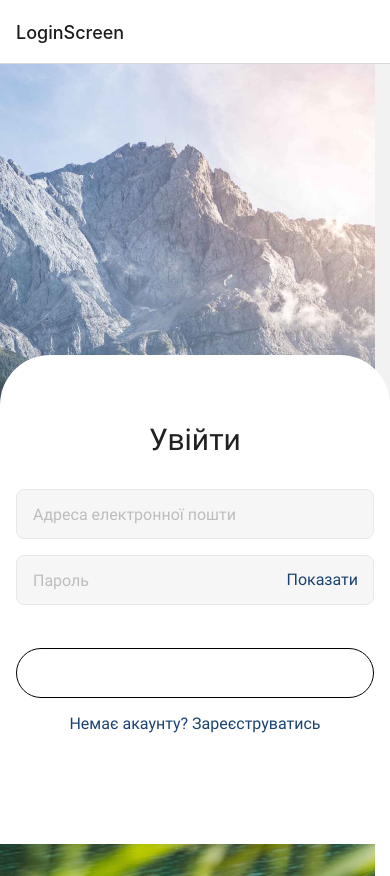
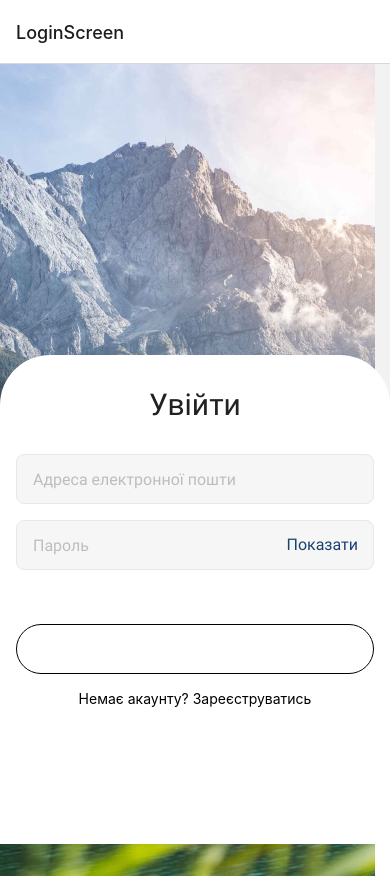
Before and after one commit to aspirantmpm/AwesomeProject, a React Native app: screen /LoginScreen in a window 390 px wide. Built offline with nearby package versions, Linux system fonts and the light colour scheme.

Commit message:
hide button

```diff
--- a/Screens/LoginScreen.js
+++ b/Screens/LoginScreen.js
@@ -32,7 +32,7 @@ export const LoginScreen = ({ navigation }) => {
   const [isPassActive, setPassIsActive] = useState(false);
 
   const keyboardHide = () => {
-    setIsShowKeyboard(true);
+    setIsShowKeyboard(false);
     Keyboard.dismiss();
     console.log(state);
     setState(initialState);
@@ -50,7 +50,7 @@ export const LoginScreen = ({ navigation }) => {
 
   if (!fontsLoaded) {
     return null;
-  };
+  }
 
   const handleEmailFocus = () => {
     setEmailIsActive(true);
@@ -79,16 +79,16 @@ export const LoginScreen = ({ navigation }) => {
   };
 
   return (
+    <ImageBackground style={styles.image} source={require('../assets/images/PhotoBG.png')}>
       <TouchableWithoutFeedback onPress={keyboardHide}>
-      <ImageBackground style={styles.image} source={require('../assets/images/PhotoBG.png')}>
-        <View style={styles.container}>
+        <View style={{ ...styles.container, height: isShowKeyboard ? 248 : 489 }}>
           <KeyboardAvoidingView behavior={Platform.OS === 'ios' ? 'padding' : 'height'}>
             <View style={styles.header} onLayout={onLayoutRootView}>
               <Text style={{ fontFamily: 'Roboto-Regular', fontSize: 30, color: '#212121' }}>
                 Увійти
               </Text>
             </View>
-            <View style={{ ...styles.form, marginBottom: setIsShowKeyboard ? 32 : 43 }}>
+            <View style={{ ...styles.form, marginBottom: isShowKeyboard ? 32 : 43 }}>
               <View>
                 <TextInput
                   onLayout={onLayoutRootView}
@@ -123,7 +123,8 @@ export const LoginScreen = ({ navigation }) => {
               </View>
             </View>
           </KeyboardAvoidingView>
-
+          {!isEmailActive  && (
+            <View style={styles.down}>
               <TouchableOpacity
                 activeOpacity={0.6}
                 style={styles.btn}
@@ -133,29 +134,27 @@ export const LoginScreen = ({ navigation }) => {
                 <Text style={styles.btnTitle}>Увійти</Text>
               </TouchableOpacity>
               <View style={styles.byLine} onLayout={onLayoutRootView}>
-            <Text style={styles.byLineTitle}>
+
                 <Pressable
                   style={styles.byLineTitle}
                   onPress={() => navigation.navigate('RegisterScreen')}
                 >
                   <Text>Немає акаунту? Зареєструватись</Text>
                 </Pressable>
-            </Text>
               </View>
             </View>
+          )}
+        </View>
+      </TouchableWithoutFeedback>
     </ImageBackground>
-    </TouchableWithoutFeedback>
   );
 };
 
 const styles = StyleSheet.create({
   container: {
-    position: 'relative',
     backgroundColor: '#fff',
-    height: 489,
     borderTopLeftRadius: 50,
     borderTopRightRadius: 50,
-    justifyContent: 'flex-end',
   },
   image: {
     flex: 1,
@@ -212,7 +211,6 @@ const styles = StyleSheet.create({
   byLine: {
     alignItems: 'center',
     marginTop: 16,
-    marginBottom: 111,
   },
   byLineTitle: {
     color: '#1B4371',
--- a/Screens/RegistrationScreen.js
+++ b/Screens/RegistrationScreen.js
@@ -38,7 +38,7 @@ export const RegisterScreen = ({ navigation }) => {
   const [isPassActive, setPassIsActive] = useState(false);
 
   const keyboardHide = () => {
-    setIsShowKeyboard(true);
+    setIsShowKeyboard(false);
     Keyboard.dismiss();
     console.log(state);
     setState(initialState);
@@ -97,12 +97,10 @@ export const RegisterScreen = ({ navigation }) => {
     handlePassFocus();
   };
 
-  const isAvoidingKeyboard = false;
-
   return (
+    <ImageBackground style={styles.image} source={require('../assets/images/PhotoBG.png')}>
       <TouchableWithoutFeedback onPress={keyboardHide}>
-      <ImageBackground style={styles.image} source={require('../assets/images/PhotoBG.png')}>
-        <View style={styles.container}>
+        <View style={{ ...styles.container, height: isShowKeyboard ? 375 : 549 }}>
           <KeyboardAvoidingView behavior={Platform.OS === 'ios' ? 'padding' : 'height'}>
             <View style={styles.header} onLayout={onLayoutRootView}>
               <Image source={AvatarImage} style={styles.avatarImage} />
@@ -113,7 +111,7 @@ export const RegisterScreen = ({ navigation }) => {
                 Реєстрація
               </Text>
             </View>
-            <View style={{ ...styles.form, marginBottom: setIsShowKeyboard ? 32 : 43 }}>
+            <View style={{ ...styles.form, marginBottom: isShowKeyboard ? 32 : 43 }}>
               <View>
                 <TextInput
                   onLayout={onLayoutRootView}
@@ -165,6 +163,8 @@ export const RegisterScreen = ({ navigation }) => {
               </View>
             </View>
           </KeyboardAvoidingView>
+          {!isNameActive && (
+            <View style={styles.down}>
               <TouchableOpacity
                 activeOpacity={0.6}
                 style={styles.btn}
@@ -182,15 +182,16 @@ export const RegisterScreen = ({ navigation }) => {
                 </Pressable>
               </View>
             </View>
+          )}
+        </View>
+      </TouchableWithoutFeedback>
     </ImageBackground>
-    </TouchableWithoutFeedback>
   );
 };
 
 const styles = StyleSheet.create({
   container: {
     backgroundColor: '#fff',
-    height: 549,
     borderTopLeftRadius: 50,
     borderTopRightRadius: 50,
   },
@@ -257,8 +258,6 @@ const styles = StyleSheet.create({
   byLine: {
     alignItems: 'center',
     marginTop: 16,
-    marginBottom: 45,
-    color: '#1B4371',
   },
   byLineTitle: {
     color: '#1B4371',
```
Lines whose indentation alone changed are shown as unchanged.
